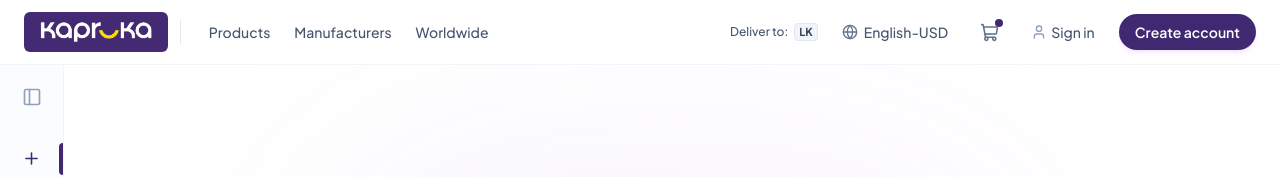
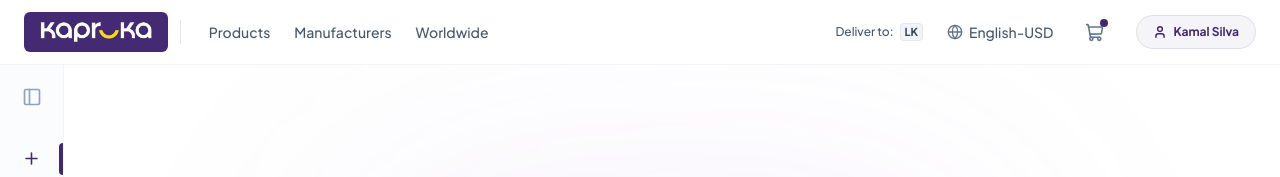
Before and after one commit to AbQaadir/ai-shopping-agent, a Next.js app: page / in a window 1280 px wide. Shown: the top 177 px of the page. Built offline with nearby package versions, Linux system fonts and the light colour scheme; no server answers; the database is empty.

Commit message:
ui: implement active user switcher dropdown in global header

```diff
--- a/src/components/header/GlobalHeader.tsx
+++ b/src/components/header/GlobalHeader.tsx
@@ -4,6 +4,7 @@ import { useState } from "react";
 import { Globe, Menu, ShoppingCart, User } from "lucide-react";
 import LocationPopover from "./LocationPopover";
 import LanguagePopover from "./LanguagePopover";
+import { useSourcing } from "@/context/SourcingContext";
 
 interface GlobalHeaderProps {
   onNewSourcing: () => void;
@@ -14,6 +15,8 @@ interface GlobalHeaderProps {
 export default function GlobalHeader({ onNewSourcing, isCompact = false, onMenuToggle }: GlobalHeaderProps) {
   const [showLocationPopover, setShowLocationPopover] = useState(false);
   const [showLanguagePopover, setShowLanguagePopover] = useState(false);
+  const [showUserDropdown, setShowUserDropdown] = useState(false);
+  const { activeUserId, handleSwitchUser } = useSourcing();
 
   return (
     <header className="w-full bg-white/70 backdrop-blur-md border-b border-slate-100 sticky top-0 z-10">
@@ -104,16 +107,84 @@ export default function GlobalHeader({ onNewSourcing, isCompact = false, onMenuT
             <span className="absolute top-1 right-1 w-2 h-2 rounded-full bg-[#402970]"></span>
           </a>
 
-          {/* Sign In */}
-          <button className="flex items-center gap-1 hover:text-[#402970] transition-colors py-1.5" title="Sign In">
-            <User size={16} className="text-slate-400" />
-            <span className="hidden md:inline">Sign in</span>
-          </button>
+          {/* User Profile Switcher */}
+          <div className="relative">
+            <button
+              onClick={() => setShowUserDropdown(!showUserDropdown)}
+              className="flex items-center gap-1.5 bg-[#402970]/5 border border-[#402970]/10 hover:bg-[#402970]/15 text-[#402970] font-bold px-4 py-2 rounded-full transition-all duration-200 text-xs cursor-pointer select-none"
+            >
+              <User size={14} className="stroke-[2.5]" />
+              <span>
+                {activeUserId === "e17d0577-c93d-4c3e-9080-60b6bbfdf071"
+                  ? "Kamal Silva"
+                  : activeUserId === "b91d2a14-e58f-4ad1-97b0-cce218fd7d32"
+                  ? "Nimal Perera"
+                  : "Guest Profile"}
+              </span>
+            </button>
 
-          {/* Create Account */}
-          <button className="hidden sm:block bg-[#402970] hover:bg-[#33205a] active:scale-95 text-white font-semibold px-4 py-2 rounded-full shadow-md shadow-purple-500/10 transition-all duration-200 text-xs sm:text-sm">
-            Create account
-          </button>
+            {showUserDropdown && (
+              <>
+                <div
+                  className="fixed inset-0 z-20"
+                  onClick={() => setShowUserDropdown(false)}
+                />
+                <div className="absolute right-0 mt-2 w-48 bg-white border border-slate-100 rounded-xl shadow-xl z-30 p-1 flex flex-col gap-0.5 animate-fadeIn">
+                  <span className="text-[10px] uppercase font-bold text-slate-400 px-3 py-1.5 tracking-wider">
+                    Select Active User
+                  </span>
+                  <button
+                    onClick={() => {
+                      handleSwitchUser("e17d0577-c93d-4c3e-9080-60b6bbfdf071");
+                      setShowUserDropdown(false);
+                    }}
+                    className={`w-full text-left px-3 py-2 text-xs rounded-lg font-semibold transition-colors flex items-center justify-between cursor-pointer ${
+                      activeUserId === "e17d0577-c93d-4c3e-9080-60b6bbfdf071"
+                        ? "bg-[#402970]/5 text-[#402970]"
+                        : "hover:bg-slate-50 text-slate-700"
+                    }`}
+                  >
+                    Kamal Silva (Vase order)
+                    {activeUserId === "e17d0577-c93d-4c3e-9080-60b6bbfdf071" && (
+                      <span className="w-1.5 h-1.5 rounded-full bg-[#402970]" />
+                    )}
+                  </button>
+                  <button
+                    onClick={() => {
+                      handleSwitchUser("b91d2a14-e58f-4ad1-97b0-cce218fd7d32");
+                      setShowUserDropdown(false);
+                    }}
+                    className={`w-full text-left px-3 py-2 text-xs rounded-lg font-semibold transition-colors flex items-center justify-between cursor-pointer ${
+                      activeUserId === "b91d2a14-e58f-4ad1-97b0-cce218fd7d32"
+                        ? "bg-[#402970]/5 text-[#402970]"
+                        : "hover:bg-slate-50 text-slate-700"
+                    }`}
+                  >
+                    Nimal Perera (Chair order)
+                    {activeUserId === "b91d2a14-e58f-4ad1-97b0-cce218fd7d32" && (
+                      <span className="w-1.5 h-1.5 rounded-full bg-[#402970]" />
+                    )}
+                  </button>
+                  <button
+                    onClick={() => {
+                      handleSwitchUser("guest");
+                      setShowUserDropdown(false);
+                    }}
+                    className={`w-full text-left px-3 py-2 text-xs rounded-lg font-semibold transition-colors flex items-center justify-between cursor-pointer ${
+                      activeUserId === "guest"
+                        ? "bg-[#402970]/5 text-[#402970]"
+                        : "hover:bg-slate-50 text-slate-700"
+                    }`}
+                  >
+                    Guest User (No orders)
+                    {activeUserId === "guest" && (
+                      <span className="w-1.5 h-1.5 rounded-full bg-[#402970]" />
+                    )}
+                  </button>
+                </div>
+              </>
+            )}
+          </div>
         </div>
 
       </div>
```
